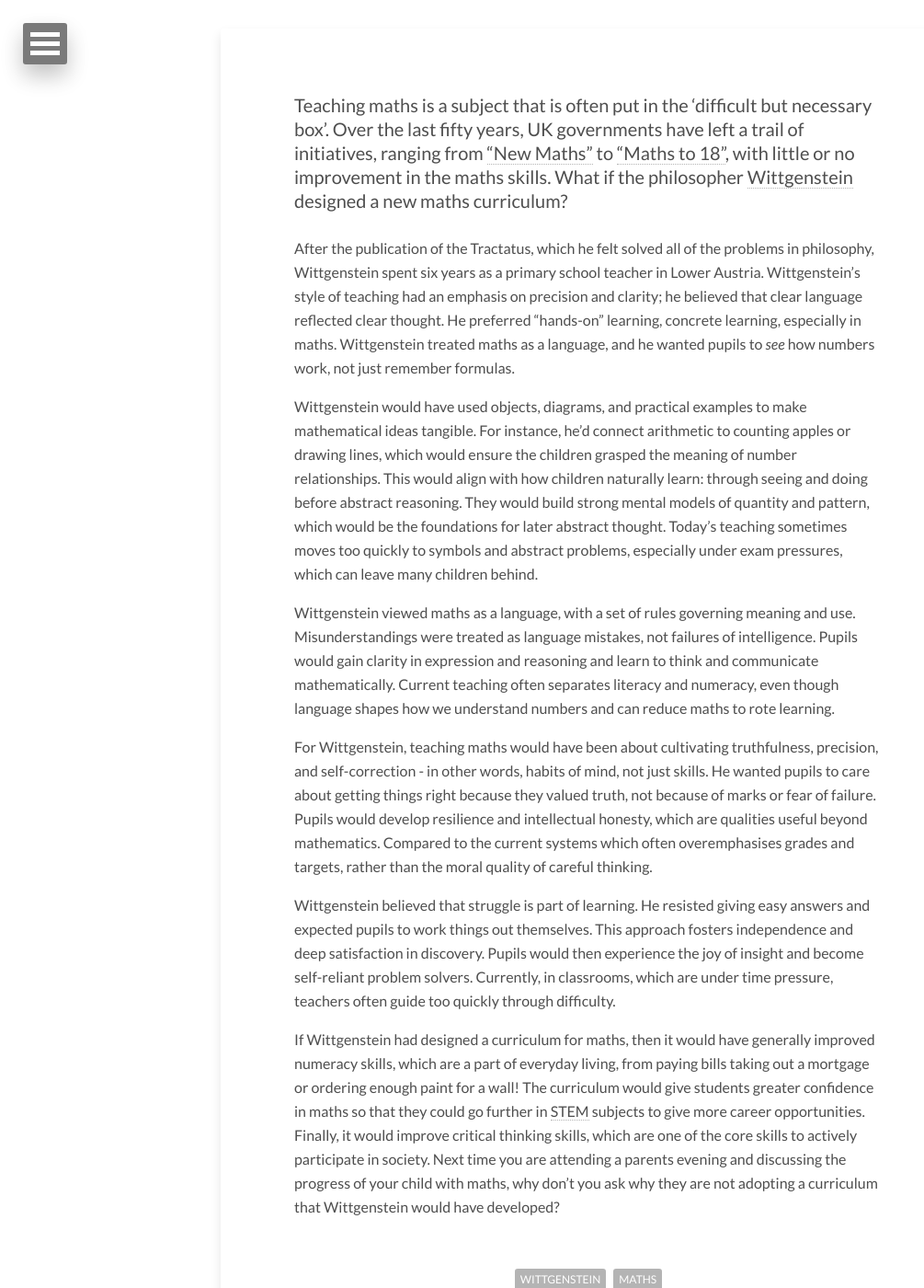
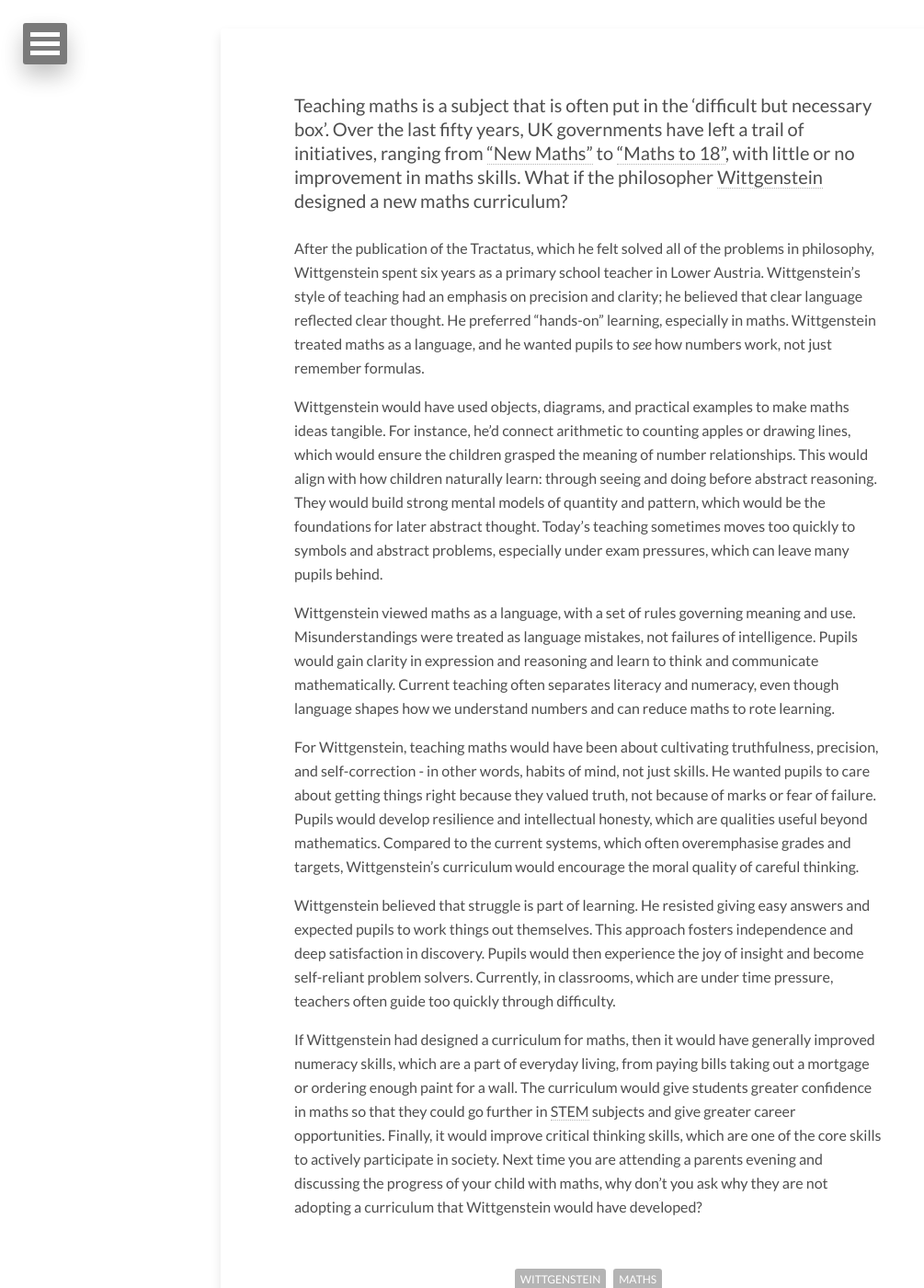
Before and after one commit to dtinblack/dtinblack.github.io, a Jekyll site: the page built from _posts/2025-11-26-wittgenstein-teaches-maths.md, in a window 1280 px wide and 1400 px high, scrolled down 419 px. Shown: the whole window at 92% size, without its empty margins (0-1005 px from the left). Built offline with Jekyll 4.4.1, drawn with Linux system fonts in a browser that asks for light colours.

Commit message:
november 2025

```diff
--- a/_posts/2025-11-26-wittgenstein-teaches-maths.md
+++ b/_posts/2025-11-26-wittgenstein-teaches-maths.md
@@ -11,19 +11,18 @@ image:
   creditlink: https://mathsaustralia.com.au/teach-maths-through-art/
 ---
 
-Teaching maths is a subject that is often put in the 'difficult but necessary box'. Over the last fifty years, UK governments have left a trail of initiatives, ranging from ["New Maths"](https://en.wikipedia.org/wiki/New_Math) to ["Maths to 18"](https://commonslibrary.parliament.uk/research-briefings/cbp-9780/), with little or no improvement in the maths skills. What if the philosopher [Wittgenstein](https://en.wikipedia.org/wiki/Ludwig_Wittgenstein) designed a new maths curriculum?
+Teaching maths is a subject that is often put in the 'difficult but necessary box'. Over the last fifty years, UK governments have left a trail of initiatives, ranging from ["New Maths"](https://en.wikipedia.org/wiki/New_Math) to ["Maths to 18"](https://commonslibrary.parliament.uk/research-briefings/cbp-9780/), with little or no improvement in maths skills. What if the philosopher [Wittgenstein](https://en.wikipedia.org/wiki/Ludwig_Wittgenstein) designed a new maths curriculum?
 
-After the publication of the Tractatus, which he felt solved all of the problems in philosophy, Wittgenstein spent six years as a primary school teacher in Lower Austria. Wittgenstein's style of teaching had an emphasis on precision and clarity; he believed that clear language reflected clear thought. He preferred "hands-on" learning, concrete learning, especially in maths. Wittgenstein treated maths as a language, and he wanted pupils to <i>see</i> how numbers work, not just remember formulas.
+After the publication of the Tractatus, which he felt solved all of the problems in philosophy, Wittgenstein spent six years as a primary school teacher in Lower Austria. Wittgenstein's style of teaching had an emphasis on precision and clarity; he believed that clear language reflected clear thought. He preferred "hands-on" learning, especially in maths. Wittgenstein treated maths as a language, and he wanted pupils to <i>see</i> how numbers work, not just remember formulas.
 
-Wittgenstein would have used objects, diagrams, and practical examples to make mathematical ideas tangible. For instance, he’d connect arithmetic to counting apples or drawing lines, which would ensure the children grasped the meaning of number relationships. This would align with how children naturally learn: through seeing and doing before abstract reasoning. They would build strong mental models of quantity and pattern, which would be the foundations for later abstract thought. Today’s teaching sometimes moves too quickly to symbols and abstract problems, especially under exam pressures, which can leave many children behind.
+Wittgenstein would have used objects, diagrams, and practical examples to make maths ideas tangible. For instance, he’d connect arithmetic to counting apples or drawing lines, which would ensure the children grasped the meaning of number relationships. This would align with how children naturally learn: through seeing and doing before abstract reasoning. They would build strong mental models of quantity and pattern, which would be the foundations for later abstract thought. Today’s teaching sometimes moves too quickly to symbols and abstract problems, especially under exam pressures, which can leave many pupils behind.
 
 Wittgenstein viewed maths as a language, with a set of rules governing meaning and use. Misunderstandings were treated as language mistakes, not failures of intelligence. Pupils would
 gain clarity in expression and reasoning and learn to think and communicate mathematically.
 Current teaching often separates literacy and numeracy, even though language shapes how we understand numbers and can reduce maths to rote learning.
 
-For Wittgenstein, teaching maths would have been about cultivating truthfulness, precision, and self-correction - in other words, habits of mind, not just skills. He wanted pupils to care about getting things right because they valued truth, not because of marks or fear of failure. Pupils would develop resilience and intellectual honesty, which are qualities useful beyond mathematics. Compared to the current systems which often overemphasises grades and targets, rather than the moral quality of careful thinking.
+For Wittgenstein, teaching maths would have been about cultivating truthfulness, precision, and self-correction - in other words, habits of mind, not just skills. He wanted pupils to care about getting things right because they valued truth, not because of marks or fear of failure. Pupils would develop resilience and intellectual honesty, which are qualities useful beyond mathematics. Compared to the current systems, which often overemphasise grades and targets, Wittgenstein's curriculum would encourage the moral quality of careful thinking.
 
 Wittgenstein believed that struggle is part of learning. He resisted giving easy answers and expected pupils to work things out themselves. This approach fosters independence and deep satisfaction in discovery. Pupils would then experience the joy of insight and become self-reliant problem solvers. Currently, in classrooms, which are under time pressure, teachers often guide too quickly through difficulty.
 
-
-If Wittgenstein had designed a curriculum for maths, then it would have generally improved numeracy skills, which are a part of everyday living, from paying bills taking out a mortgage or ordering enough paint for a wall! The curriculum would give students greater confidence in maths so that they could go further in [STEM](https://en.wikipedia.org/wiki/Science,_technology,_engineering,_and_mathematics) subjects to give more career opportunities. Finally, it would improve critical thinking skills, which are one of the core skills to actively participate in society. Next time you are attending a parents evening and discussing the progress of your child with maths, why don't you ask why they are not adopting a curriculum that Wittgenstein would have developed?
+If Wittgenstein had designed a curriculum for maths, then it would have generally improved numeracy skills, which are a part of everyday living, from paying bills taking out a mortgage or ordering enough paint for a wall. The curriculum would give students greater confidence in maths so that they could go further in [STEM](https://en.wikipedia.org/wiki/Science,_technology,_engineering,_and_mathematics) subjects and give greater career opportunities. Finally, it would improve critical thinking skills, which are one of the core skills to actively participate in society. Next time you are attending a parents evening and discussing the progress of your child with maths, why don't you ask why they are not adopting a curriculum that Wittgenstein would have developed?
```
Also changed, not shown: 3 other files.
